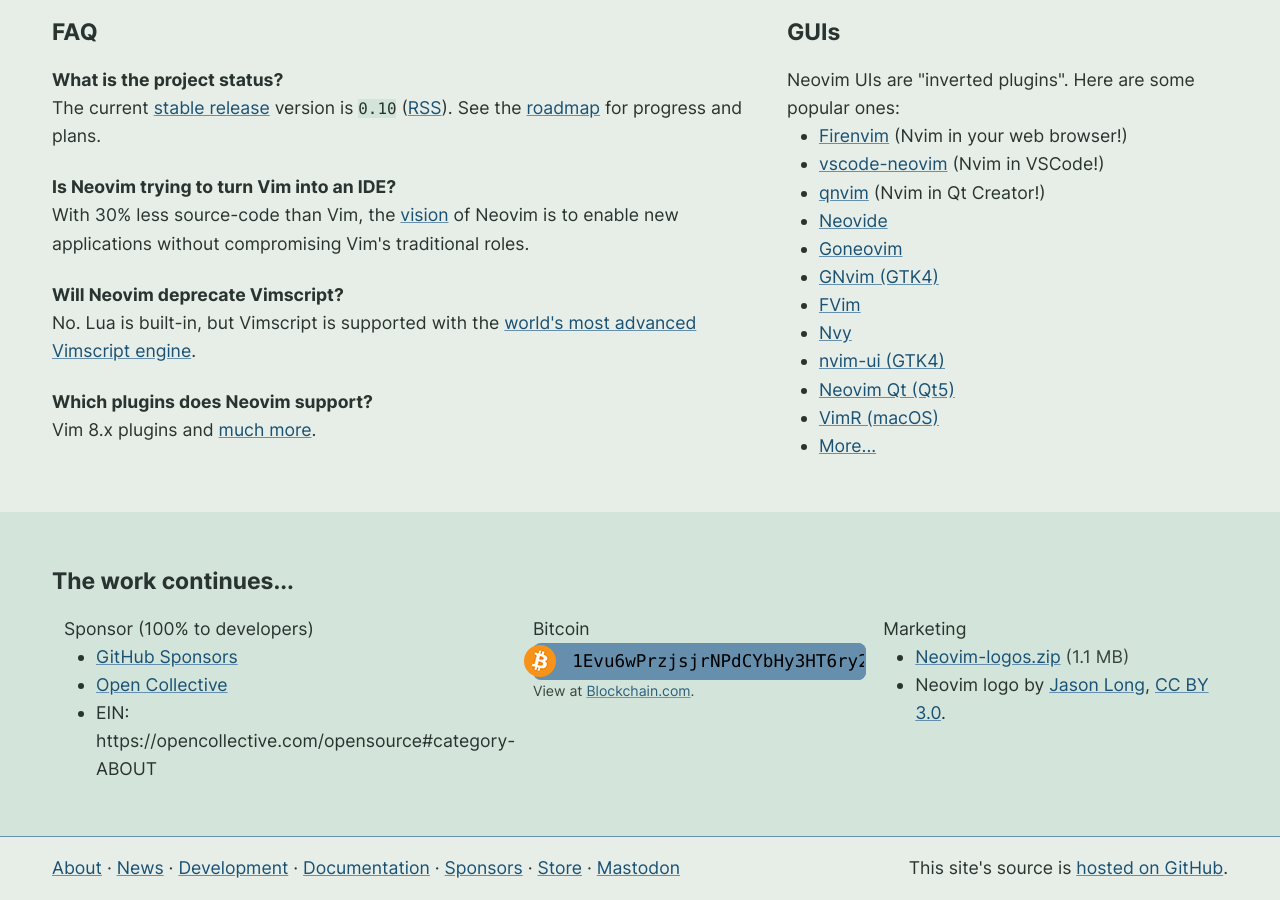
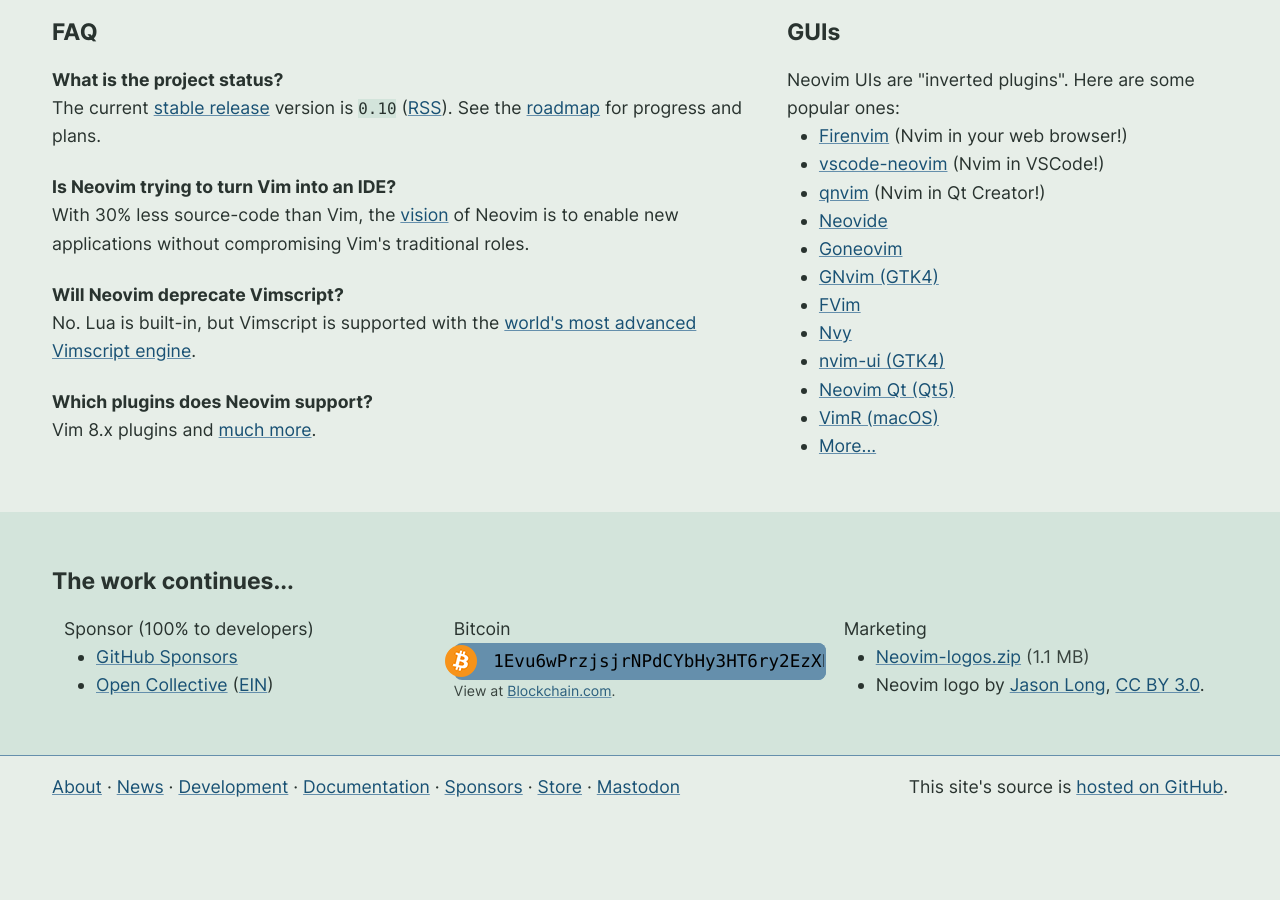
Before and after one commit to neovim/neovim.github.io, a Jekyll site: the page built from index.html, in a window 1280 px wide and 900 px high, scrolled down 1813 px. Built offline with Jekyll 4.4.1, drawn with Linux system fonts in a browser that asks for light colours; comment, search, counter and statistics services are not loaded; after the commit the page ends 2632 px from its top, so only the background shows below that.

Commit message:
sponsors: EIN

```diff
--- a/index.html
+++ b/index.html
@@ -216,8 +216,7 @@
         <div>Sponsor (100% to developers)</div>
         <ul>
           <li><a href="https://github.com/sponsors/neovim">GitHub Sponsors</a></li>
-          <li><a href="https://opencollective.com/neovim">Open Collective</a></li>
-          <li>EIN: https://opencollective.com/opensource#category-ABOUT</li>
+          <li><a href="https://opencollective.com/neovim">Open Collective</a> (<a href="https://opencollective.com/opensource#category-ABOUT">EIN</a>)</li>
         </ul>
       </div>
 
```
